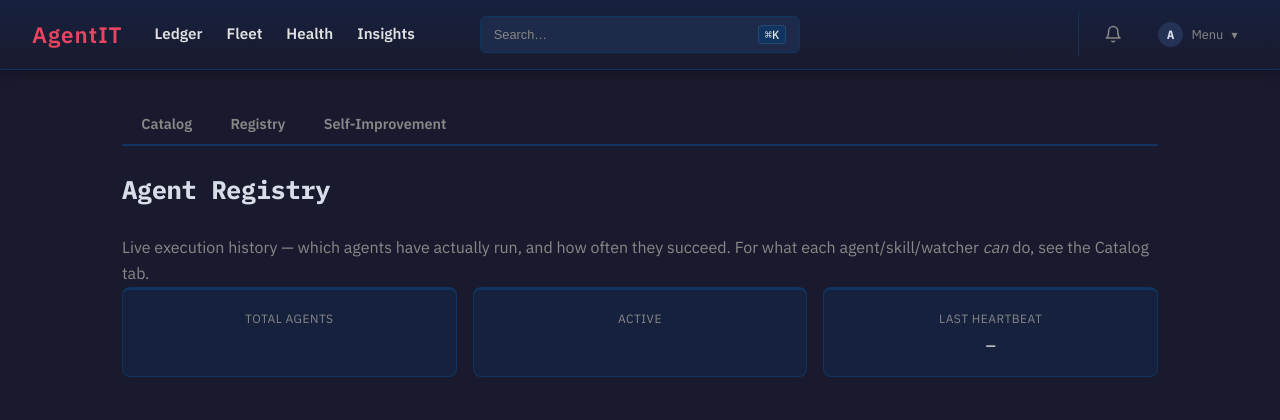
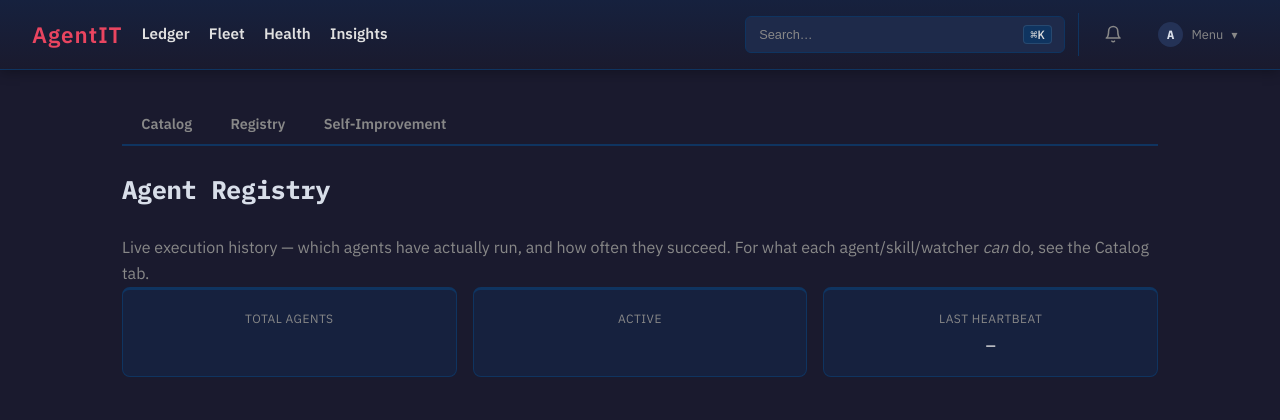
Before and after one commit to alimobrem/AgentIT, a Python web app: template src/agentit/portal/templates/agents.html in a window 1280 px wide. Shown: the top 420 px of the page. Run offline with Jinja, Linux system fonts and the light colour scheme; the template is opened without the code that fills it, so the values that code supplies are empty; some libraries are stand-ins or nearby versions.

Commit message:
fix(portal): move Cmd+K search to right masthead cluster
Centered/absolute search was covering primary nav links. Keep search
reasonably wide in the right cluster with Events/Menu so Ledger, Fleet,
Admin Review, Health, and Insights stay fully clickable.

Co-authored-by: Cursor <cursoragent@cursor.com>

```diff
--- a/src/agentit/portal/templates/base.html
+++ b/src/agentit/portal/templates/base.html
@@ -79,26 +79,53 @@
   a { color: var(--color-link); text-decoration: none; }
   a:hover { text-decoration: underline; }
 
-  /* ── Nav ────────────────────────────────────────────────────────── */
+  /* ── Nav ──────────────────────────────────────────────────────────
+     Left cluster (brand + primary) | right cluster (Cmd+K + Events +
+     Menu). Search is never absolute-centered over primary links. */
   nav {
     background: linear-gradient(180deg, var(--color-surface), var(--color-bg));
     padding: var(--space-4) var(--space-8);
     display: flex;
     align-items: center;
-    gap: var(--space-8);
+    justify-content: space-between;
+    gap: var(--space-5);
     border-bottom: 1px solid var(--color-border);
     box-shadow: 0 2px 12px rgba(0,0,0,0.3);
     position: sticky;
     top: 0;
     z-index: 100;
   }
+  .nav-start {
+    display: flex;
+    align-items: center;
+    gap: var(--space-6);
+    min-width: 0;
+    flex: 1 1 auto;
+  }
+  .nav-end {
+    display: flex;
+    align-items: center;
+    justify-content: flex-end;
+    gap: var(--space-4);
+    min-width: 0;
+    flex: 0 1 auto;
+    margin-left: auto;
+  }
   nav .logo {
     font-size: 1.4rem;
     font-weight: 700;
     color: var(--color-accent);
     letter-spacing: 1px;
-  }
-  nav .links { display: flex; gap: var(--space-7); }
+    flex-shrink: 0;
+  }
+  nav .links {
+    display: flex;
+    gap: var(--space-6);
+    min-width: 0;
+    overflow-x: auto;
+    flex-wrap: nowrap;
+    scrollbar-width: thin;
+  }
   nav .links a {
     color: var(--color-text);
     font-size: var(--font-md);
@@ -106,8 +133,10 @@
     padding: var(--space-1) 0;
     border-bottom: 2px solid transparent;
     transition: color 0.15s, border-color 0.15s;
-  }
-  .links-secondary { border-left: 1px solid var(--color-border); padding-left: var(--space-5); margin-left: auto; }
+    flex-shrink: 0;
+    white-space: nowrap;
+  }
+  .links-secondary { border-left: 1px solid var(--color-border); padding-left: var(--space-5); margin-left: 0; }
   .links-secondary a { font-size: var(--font-sm); color: var(--color-muted); }
   nav .links a:hover {
     color: var(--color-accent);
@@ -951,18 +980,17 @@
   .user-menu-item.deploy-status-link .deploy-status-badge { width: 100%; box-sizing: border-box; }
 
   /* ── Command Palette Trigger (nav) ──────────────────────────────
-     Absolutely centered in the masthead so primary nav (left) and
-     Events/menu (right) stay balanced; taken out of flex flow. */
+     Right-cluster control (with Events / Menu) — reasonably wide but
+     max-width constrained so it never overlays primary nav links. */
   .cmdk-trigger {
-    position: absolute; left: 50%; transform: translateX(-50%);
     display: inline-flex; align-items: center; justify-content: space-between;
     gap: var(--space-3);
-    width: min(20rem, 36vw); min-width: 14rem;
+    width: min(20rem, 28vw); max-width: 20rem; min-width: 10rem;
+    flex: 0 1 20rem;
     background: var(--color-surface-2); border: 1px solid var(--color-border);
     color: var(--color-muted); border-radius: var(--radius-md);
     padding: var(--space-2) var(--space-4); font-size: var(--font-sm); cursor: pointer;
     transition: border-color 0.15s, color 0.15s;
-    z-index: 1;
   }
   .cmdk-trigger:hover { border-color: var(--color-accent); color: var(--color-text); }
   .cmdk-trigger-label {
@@ -1350,24 +1402,8 @@
 <div id="events-drawer" x-data="eventsDrawer()"
      @keydown.escape.window="if (open) close()">
 <nav>
+<div class="nav-start">
     <span class="logo">AgentIT</span>
-  {# Cmd+K / Ctrl+K command palette trigger -- discoverable both by click
-     (mouse users see the kbd hint right here) and by the shortcut itself
-     firing from anywhere on the page (see #command-palette below). This is
-     the one persistent, always-visible shortcut hint the checklist asks
-     for at minimum (docs/ux-design-requirements.md Part 3 item 9). #}
-  <button type="button" class="cmdk-trigger" @click="$dispatch('open-command-palette')" aria-label="Open command palette (search navigation and apps)">
-    <span class="cmdk-trigger-label">Search&hellip;</span>
-    <span class="cmdk-kbd">&#8984;K</span>
-  </button>
-  {# Mobile: hamburger toggles primary + secondary together (see @media).
-     Desktop: toggle is display:none; both stacks stay visible. #}
-  <button type="button" class="nav-toggle" @click="navOpen = !navOpen"
-          :aria-expanded="navOpen" aria-controls="nav-primary nav-secondary"
-          aria-label="Toggle menu">
-    <span x-show="!navOpen">&#9776;</span>
-    <span x-show="navOpen" x-cloak>&#10005;</span>
-  </button>
     <div id="nav-primary" class="links" :class="{ 'links-open': navOpen }">
       {# Exclusive jobs (docs/portal-experience-design-language.md §1):
          Ledger = ops inbox (Needs You badge); Fleet = scoreboard only;
@@ -1384,6 +1420,27 @@
       <a href="/health" class="{{ 'nav-active' if request.url.path.startswith('/health') }}">Health</a>
       <a href="/insights" class="{{ 'nav-active' if request.url.path == '/insights' }}">Insights</a>
     </div>
+  </div>
+  <div class="nav-end">
+    {# Cmd+K / Ctrl+K command palette trigger -- discoverable both by click
+       (mouse users see the kbd hint right here) and by the shortcut itself
+       firing from anywhere on the page (see #command-palette below). This is
+       the one persistent, always-visible shortcut hint the checklist asks
+       for at minimum (docs/ux-design-requirements.md Part 3 item 9).
+       Lives in the right cluster with Events / Menu so it cannot cover
+       primary nav links. #}
+    <button type="button" class="cmdk-trigger" @click="$dispatch('open-command-palette')" aria-label="Open command palette (search navigation and apps)">
+      <span class="cmdk-trigger-label">Search&hellip;</span>
+      <span class="cmdk-kbd">&#8984;K</span>
+    </button>
+    {# Mobile: hamburger toggles primary + secondary together (see @media).
+       Desktop: toggle is display:none; both stacks stay visible. #}
+    <button type="button" class="nav-toggle" @click="navOpen = !navOpen"
+            :aria-expanded="navOpen" aria-controls="nav-primary nav-secondary"
+            aria-label="Toggle menu">
+      <span x-show="!navOpen">&#9776;</span>
+      <span x-show="navOpen" x-cloak>&#10005;</span>
+    </button>
     <div id="nav-secondary" class="links-secondary" :class="{ 'links-open': navOpen }">
       {# Events: notification-bell control; opens the drawer below (not a
          primary-nav text link). Full page remains at /events. Badge count
```
Also changed, not shown: other parts of src/agentit/portal/templates/base.html (+32 -7 lines), tests/test_portal.py (+13 -4 lines), tests/test_ui_redesign.py (+1 -1 lines), README.md. Lines whose indentation alone changed are shown as unchanged.
